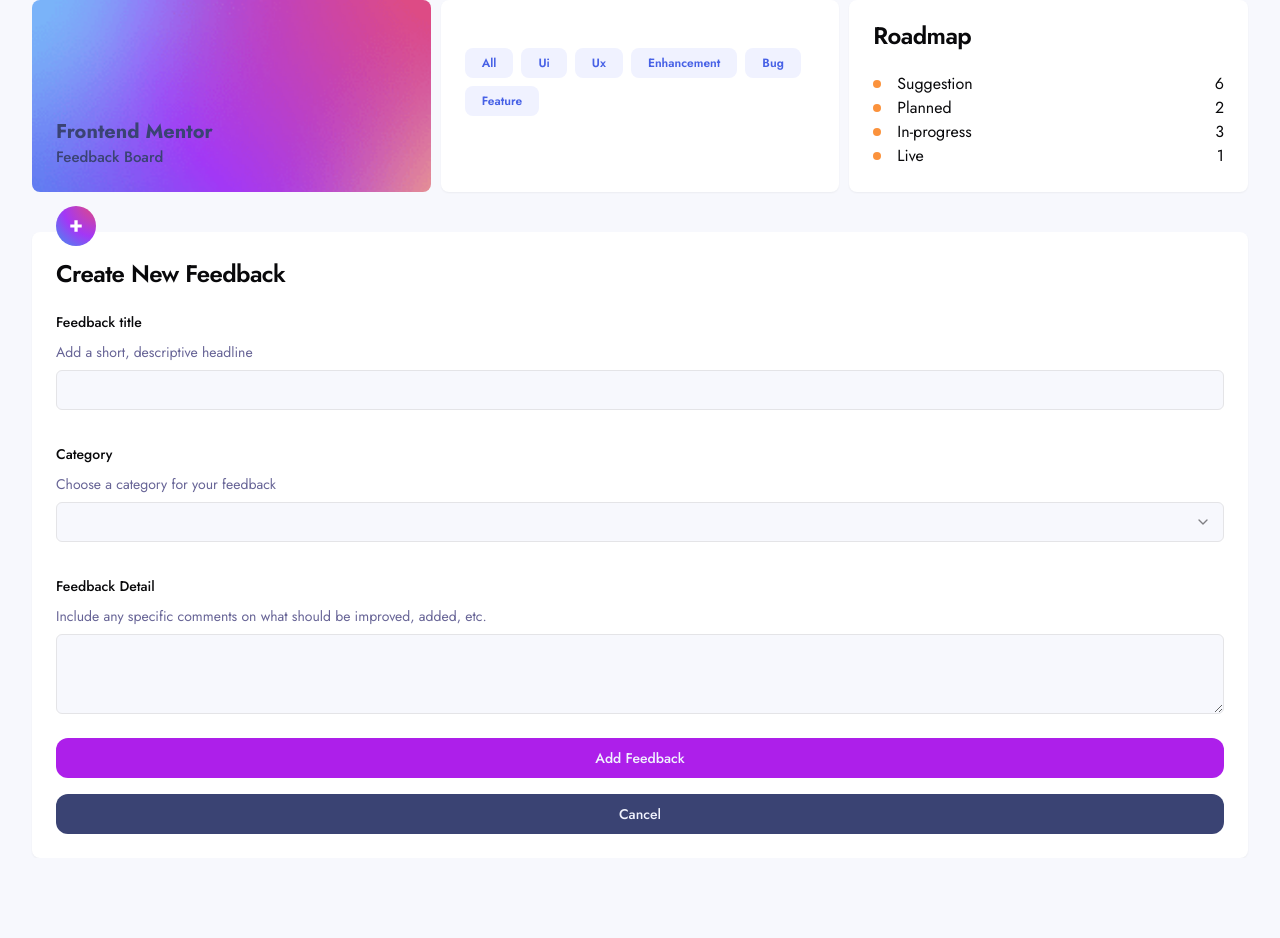
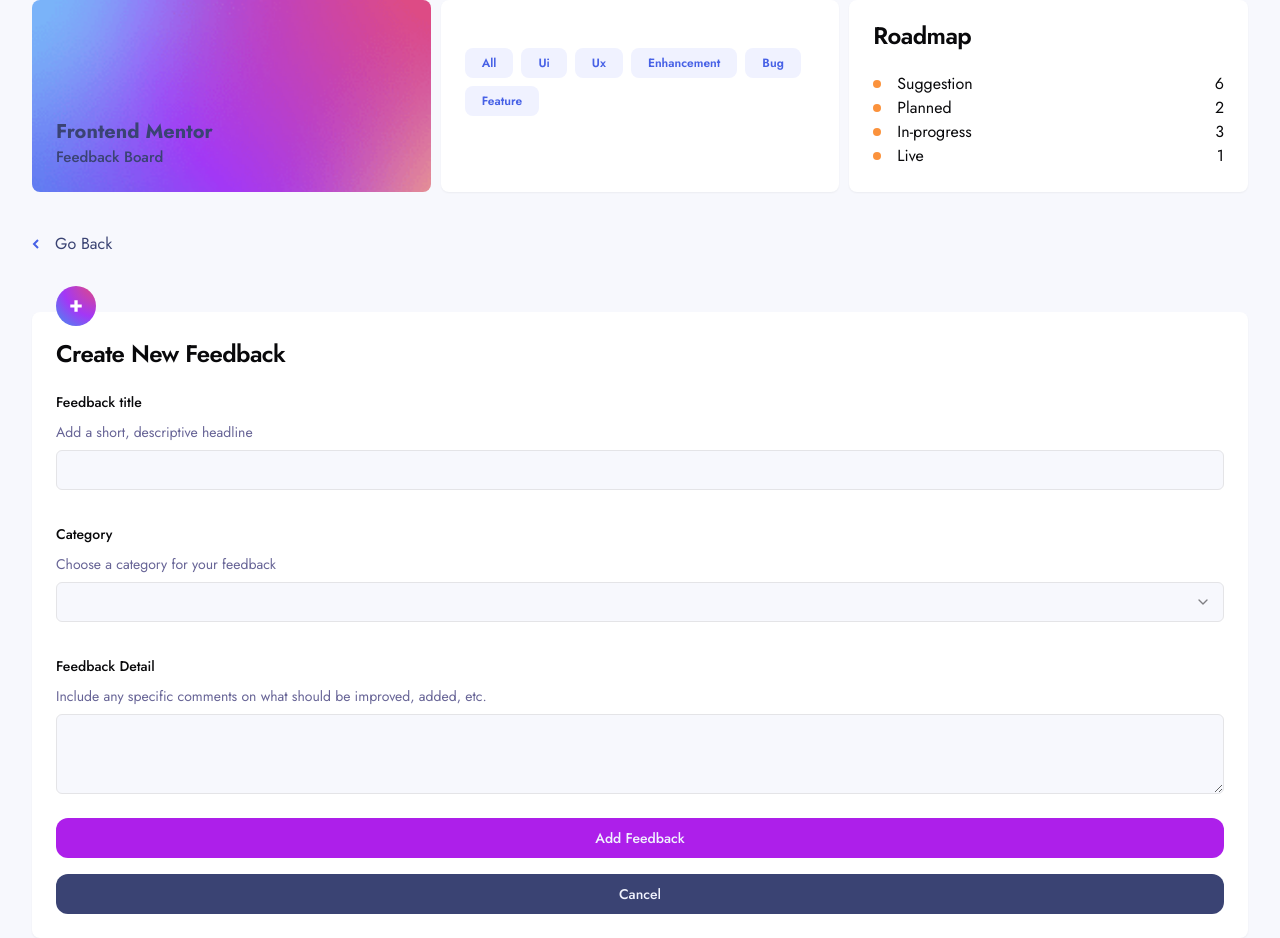
Before and after one commit to linhnvh15vn/product-feedback-app, a Next.js app: page /suggestion/create in a window 1280 px wide. Before the commit the page ends 858 px from the top, so only its background shows below. Built offline with nearby package versions, Linux system fonts and the light colour scheme.

Commit message:
refactor: move /create /edit -> /(crud)/create /(crud)/edit

```diff
--- /dev/null
+++ b/src/app/suggestion/(crud)/create/page.tsx
@@ -0,0 +1,11 @@
+import React from 'react';
+
+import FeedbackForm from '@/components/feedback-form';
+
+export default function Page() {
+  return (
+    <main>
+      <FeedbackForm />
+    </main>
+  );
+}
--- a/src/app/suggestion/edit/[suggestionId]/page.tsx
+++ b/src/app/suggestion/(crud)/edit/[suggestionId]/page.tsx
@@ -16,7 +16,7 @@
   const request = (await response.json()) as ProductRequest;
 
   return (
-    <main className="container mt-10">
+    <main>
       <FeedbackForm formValues={request} />
     </main>
   );
--- /dev/null
+++ b/src/app/suggestion/(crud)/layout.tsx
@@ -0,0 +1,25 @@
+import React from 'react';
+
+import Image from 'next/image';
+import Link from 'next/link';
+
+interface Props {
+  children: React.ReactNode;
+}
+
+export default function Layout({ children }: Props) {
+  return (
+    <div className="container mt-10 space-y-14">
+      <Link href="/suggestion" className="flex items-center gap-4">
+        <Image
+          src="/assets/shared/icon-arrow-left.svg"
+          alt="go back"
+          width={7}
+          height={10}
+        />
+        Go Back
+      </Link>
+      {children}
+    </div>
+  );
+}
--- a/src/app/suggestion/create/page.tsx
+++ /dev/null
@@ -1,17 +0,0 @@
-'use client';
-
-import React from 'react';
-
-import FeedbackForm from '@/components/feedback-form';
-
-interface Props {
-  // Add your component props here
-}
-
-export default function Page(props: Props) {
-  return (
-    <main className="container mt-10">
-      <FeedbackForm />
-    </main>
-  );
-}
```
